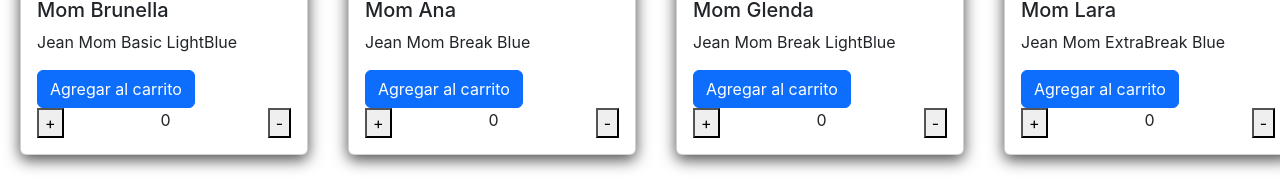
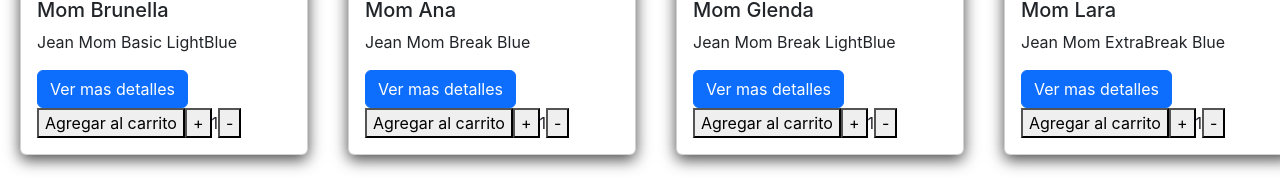
Before and after one commit to MarianFava/VeteDestino, a React (Create React App) app: page / in a window 1280 px wide. Shown: the part 663-851 px from the top of the page. Built offline with nearby package versions, Linux system fonts and the light colour scheme.

Commit message:
Reentrega Desafío 4 Contador con botón

```diff
--- a/src/Components/Item/Item.jsx
+++ b/src/Components/Item/Item.jsx
@@ -1,16 +1,14 @@
 import React, { useState } from "react";
+import ItemCount from "../ItemCount/ItemCount";
 import "./Item.css";
 
 
 export const Item = ({producto}) => {
 
-    const [amount, setAmount] = useState(0)
-    const count = (value) => {
-    const result = amount + value
-    if(result <= producto.stock && producto.stock >=0){
-      setAmount(amount + value)
+    const onAdd = (value) => {
+      alert (`Agregando ${value} products`);
     }
-}
+
   return (
     <div className="card" style={{width: "18rem"}}>
           <img
@@ -21,15 +19,14 @@ export const Item = ({producto}) => {
           <div className="card-body">
             <h5 className="card-title">{producto.nombre}</h5>
             <p className="card-text">{producto.descripcion}</p>
-            <button className="btn btn-primary">Agregar al carrito</button>
-            <div className="btnDecInc">
-            <button onClick={()=>count(+1)}>+</button>
-            <span>{amount}</span>
-            <button onClick={()=>count(-1)}>-</button>
-            </div>
+            <button className="btn btn-primary">Ver mas detalles</button>
+            <div className="btnDecInc"></div>
+
+            <ItemCount initial={1} stock={10} onAdd={onAdd}/>
+
           </div>
-        </div>
-  )
-}
+      </div>
+  );
+};
 
 export default Item
--- a/src/Components/ItemCount/ItemCount.js
+++ b/src/Components/ItemCount/ItemCount.js
@@ -1,25 +1,21 @@
 import React, { useState } from "react";
 
-function ItemCount({ initial, stock, onAdd}){
+function ItemCount({ initial, stock, onAdd}) {
     const [value, setValue] = useState(initial);
 
     const incrementarContador = () => {
-        value < stock
-        ? setValue (value + 1)
-        : setValue (value)
-        }
+        value < stock ? setValue(value + 1) : alert("Fuera de Stock");
+        };
 
     const decrementarContador = () => {
-        value > 0
-        ? setValue(value - 1)
-        : setValue(value)
-        }
+        value > initial ? setValue(value - 1) : alert("No podés agregar menos de 1 producto");
+        };
     return (
         <>
-        <button onClick={incrementarContador}>+</button>
+        <button className="btnAgregCarrito" onClick={()=> onAdd(value)}>Agregar al carrito</button>
+        <button className="btnIncDec" onClick={incrementarContador}>+</button>
         <span>{value}</span>
-        <button onClick={decrementarContador}>-</button>
-        <button onClick={()=> onAdd(value)}>Agregar al carrito</button>
+        <button className="btnIncDec" onClick={decrementarContador}>-</button>
         </>
     )
 }
```
